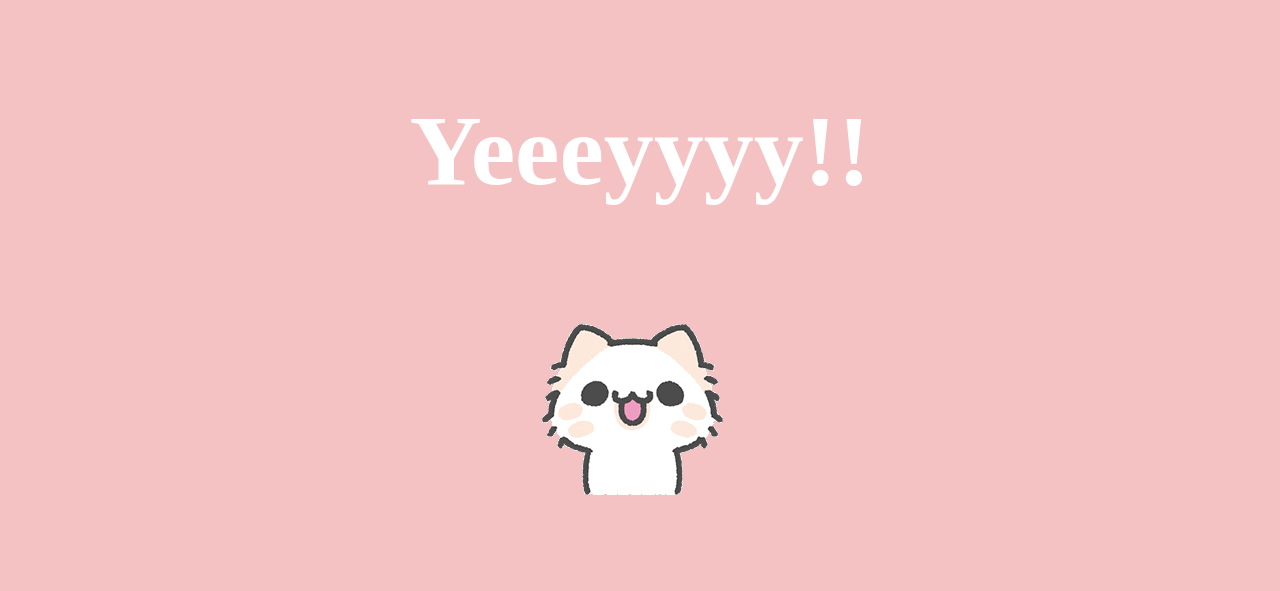
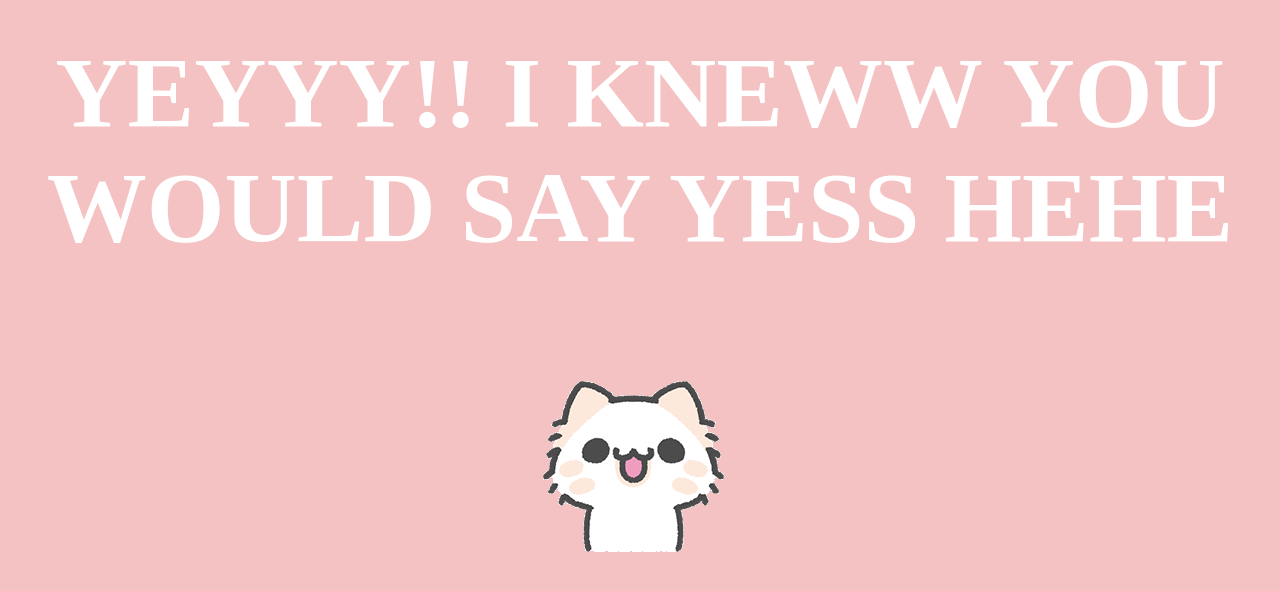
Before and after one commit to prabinjamatia/willyou, a plain HTML site: page yes.html in a window 1280 px wide. Shown: the part 139-730 px from the top of the page. Drawn offline with Linux system fonts and the light colour scheme.

Commit message:
Update yes.html

```diff
--- a/yes.html
+++ b/yes.html
@@ -7,7 +7,7 @@
     <body>
         <div class="container">
             <div >
-                <h1 class = "header_text">Yeeeyyyy!!</h1>
+                <h1 class = "header_text">YEYYY!! I KNEWW YOU WOULD SAY YESS HEHE </h1>
             </div>
             <div class="gif_container">
                 <img src="happy.gif" alt="Cute">
```
